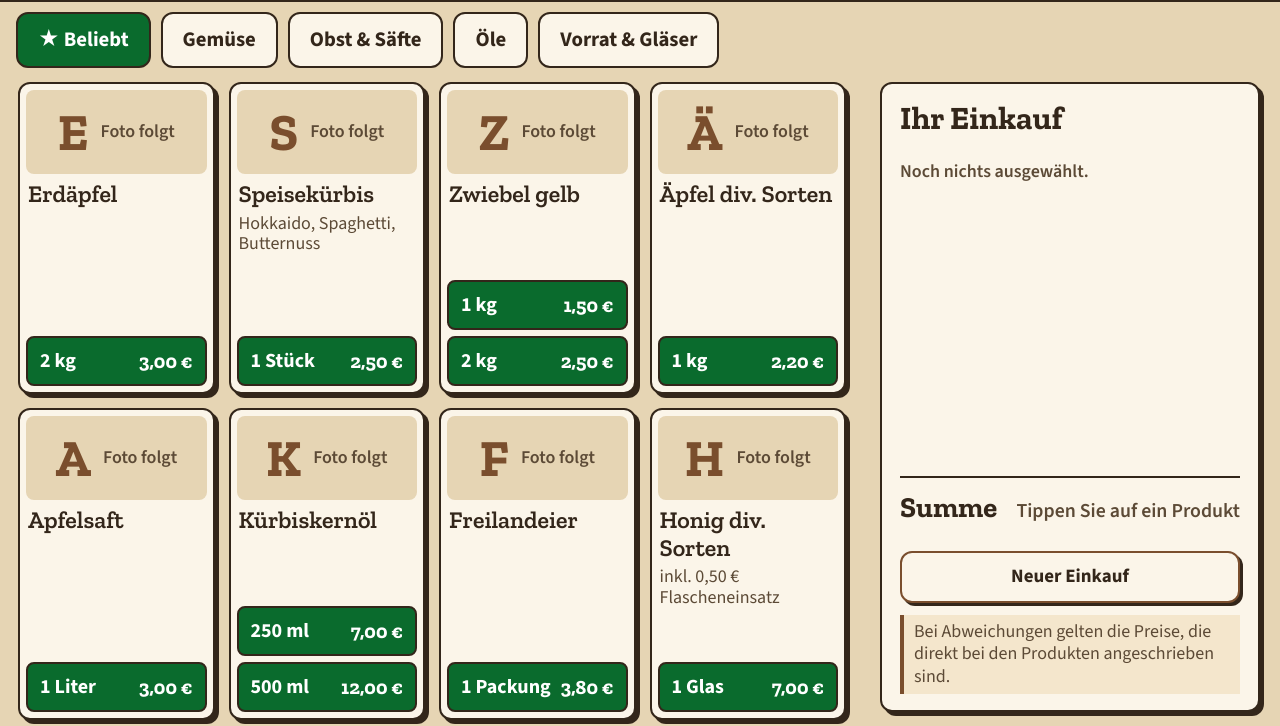
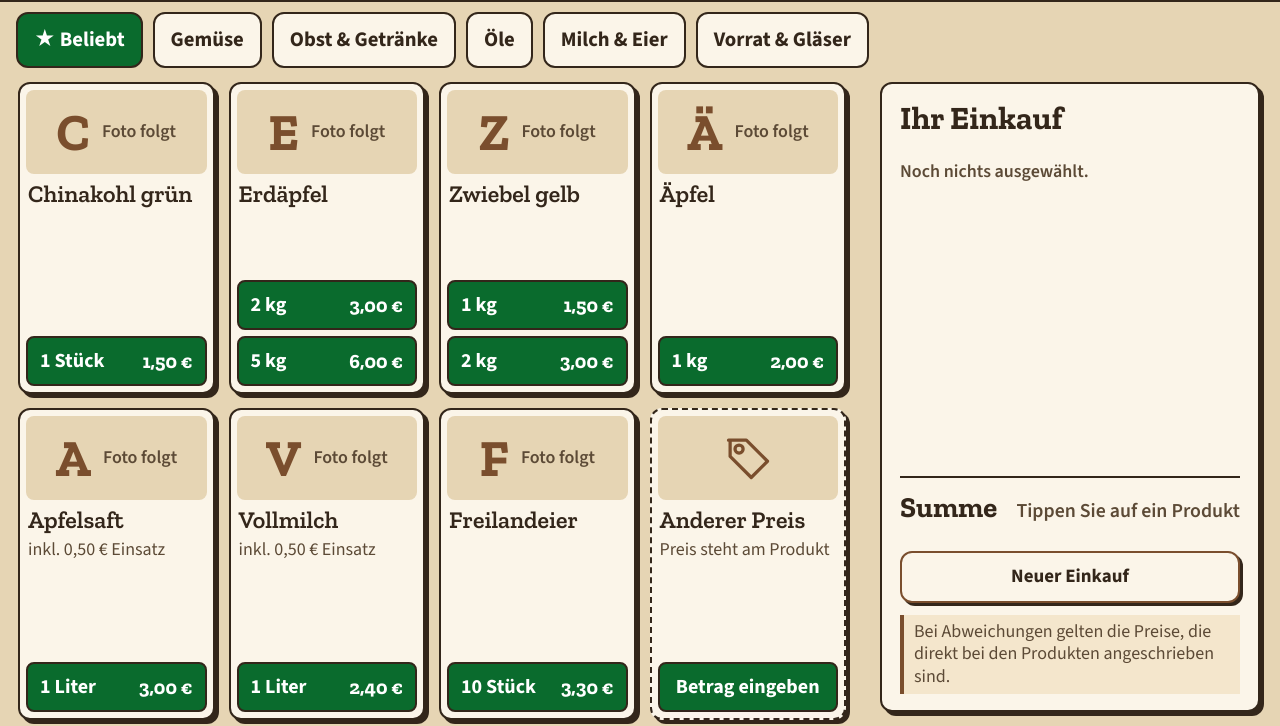
Before and after one commit to Bachiii03/einkaufshelfer, a plain HTML site: page index.html in a window 1280 px wide. Shown: the part 74-800 px from the top of the page. Drawn offline with Linux system fonts and the light colour scheme.

Commit message:
Neue Produktliste, Reiter "Milch & Eier", variable Preise
- products.json: komplette neue Liste (25 Produkte, 2 nicht verfügbar)
- Reiter: "Obst & Säfte" heißt jetzt "Obst & Getränke", neu "Milch & Eier";
  Reiter etwas schmaler, damit alle 6 in eine Zeile passen
- "preis_variabel": true (z. B. Speisekürbis): Kachel zeigt
  "Preis steht am Produkt" und "Preis eingeben"; Ziffernfeld öffnet mit
  dem Produktnamen, jede Eingabe wird eine eigene Zeile
- PROJEKT-BRIEF.md: Preistabelle durch die neue Liste ersetzt
- Service Worker v7

Co-Authored-By: Claude Opus 5.5 <noreply@anthropic.com>

```diff
--- a/app.js
+++ b/app.js
@@ -66,6 +66,7 @@ async function ladeProdukte() {
         beliebt: p.beliebt === true,
         info: p.info || "",
         foto: p.foto || "",
+        variabel: p.preis_variabel === true,   // Preis steht am Produkt → Ziffernfeld
         groessen: (p.groessen || [])
           .filter((g) => g && typeof g.preis === "number" && g.preis > 0)
           .map((g) => ({
@@ -74,7 +75,7 @@ async function ladeProdukte() {
             cent: Math.round(g.preis * 100),
           })),
       }))
-      .filter((p) => p.groessen.length > 0);
+      .filter((p) => p.variabel || p.groessen.length > 0);
     el.ladefehler.hidden = true;
     zeichneKacheln();
   } catch (fehler) {
@@ -111,8 +112,17 @@ function zeichneKacheln() {
     kachel.append(fotoStreifen(p), neu("h3", "name", p.name));
     if (p.info) kachel.append(neu("p", "info", p.info));
 
-    // Ein grüner Knopf pro Größe
     const groessen = neu("div", "groessen");
+    if (p.variabel) {
+      // Variabler Preis: ein Knopf "Preis eingeben" → Ziffernfeld mit dem Namen schon ausgefüllt
+      kachel.append(neu("p", "info", "Preis steht am Produkt"));
+      const knopf = neu("button", "groesse groesse-mitte", "Preis eingeben");
+      knopf.type = "button";
+      knopf.setAttribute("aria-label", `${p.name}: Preis eingeben`);
+      knopf.addEventListener("click", () => oeffneTastatur(p.name));
+      groessen.append(knopf);
+    }
+    // Sonst: ein grüner Knopf pro Größe
     p.groessen.forEach((g) => {
       const knopf = neu("button", "groesse");
       knopf.type = "button";
@@ -160,7 +170,7 @@ function andersKachel() {
     '<svg class="etikett" viewBox="0 0 64 64" aria-hidden="true"><path d="M8 10h22l26 26-20 20L10 30V10z" fill="none" stroke="currentColor" stroke-width="4" stroke-linejoin="round"/><circle cx="21" cy="21" r="5" fill="none" stroke="currentColor" stroke-width="4"/></svg>';
   const knopf = neu("button", "groesse groesse-mitte", "Betrag eingeben");
   knopf.type = "button";
-  knopf.addEventListener("click", oeffneTastatur);
+  knopf.addEventListener("click", () => oeffneTastatur(""));
   const groessen = neu("div", "groessen");
   groessen.append(knopf);
   kachel.append(streifen, neu("h3", "name", "Anderer Preis"), neu("p", "info", "Preis steht am Produkt"), groessen);
@@ -247,9 +257,14 @@ function rundKnopf(text, label, aktion) {
 }
 
 // ===== Ziffernfeld "Anderer Preis" =====
-function oeffneTastatur() {
+// produktName: bei Produkten mit variablem Preis (z. B. "Speisekürbis") schon ausgefüllt,
+// bei der Kachel "Anderer Preis" leer.
+let tastaturProdukt = "";
+function oeffneTastatur(produktName = "") {
+  tastaturProdukt = produktName;
   eingabe = "";
-  el.name.value = "";
+  el.name.value = produktName;
+  $("tastatur-titel").textContent = produktName || "Anderer Preis";
   zeigeFehler("");
   zeichneAnzeige();
   el.tastatur.hidden = false;
@@ -320,10 +335,10 @@ function andersHinzufuegen() {
   const name = el.name.value.trim();
   andersZaehler++;
   warenkorb.push({
-    schluessel: "anders-" + andersZaehler,
-    produkt: "",
-    name: name || "Anderer Preis",
-    detail: name ? `Anderer Preis · ${euro(cent)}` : "",
+    schluessel: "anders-" + andersZaehler,       // jede Eingabe ist eine eigene Zeile
+    produkt: tastaturProdukt,                    // damit das Abzeichen auf "Speisekürbis" zählt
+    name: name || tastaturProdukt || "Anderer Preis",
+    detail: tastaturProdukt ? `Preis am Produkt · ${euro(cent)}` : name ? `Anderer Preis · ${euro(cent)}` : "",
     cent,
     menge: 1,
     anders: true,
--- a/index.html
+++ b/index.html
@@ -27,8 +27,9 @@
   <nav class="tabs" role="tablist" aria-label="Kategorien">
     <button type="button" class="tab" role="tab" data-tab="beliebt" aria-selected="true">★ Beliebt</button>
     <button type="button" class="tab" role="tab" data-tab="Gemüse" aria-selected="false">Gemüse</button>
-    <button type="button" class="tab" role="tab" data-tab="Obst &amp; Säfte" aria-selected="false">Obst &amp; Säfte</button>
+    <button type="button" class="tab" role="tab" data-tab="Obst &amp; Getränke" aria-selected="false">Obst &amp; Getränke</button>
     <button type="button" class="tab" role="tab" data-tab="Öle" aria-selected="false">Öle</button>
+    <button type="button" class="tab" role="tab" data-tab="Milch &amp; Eier" aria-selected="false">Milch &amp; Eier</button>
     <button type="button" class="tab" role="tab" data-tab="Vorrat &amp; Gläser" aria-selected="false">Vorrat &amp; Gläser</button>
   </nav>
 
--- a/products.json
+++ b/products.json
@@ -1,45 +1,64 @@
 {
   "produkte": [
+    { "name": "Chinakohl grün", "kategorie": "Gemüse", "beliebt": true, "verfuegbar": true,
+      "groessen": [ { "einheit": "1 Stück", "preis": 1.50 } ] },
     { "name": "Chinakohl violett", "kategorie": "Gemüse", "beliebt": false, "verfuegbar": true,
-      "groessen": [ { "einheit": "1 Stück", "preis": 2.50 } ] },
-    { "name": "Chinakohl grün", "kategorie": "Gemüse", "beliebt": false, "verfuegbar": true,
       "groessen": [ { "einheit": "1 Stück", "preis": 2.00 } ] },
+    { "name": "Pak Choi", "kategorie": "Gemüse", "beliebt": false, "verfuegbar": true,
+      "groessen": [ { "einheit": "1 Stück", "preis": 1.80 } ] },
     { "name": "Erdäpfel", "kategorie": "Gemüse", "beliebt": true, "verfuegbar": true,
-      "groessen": [ { "einheit": "2 kg", "preis": 3.00 } ] },
+      "groessen": [ { "einheit": "2 kg", "preis": 3.00 }, { "einheit": "5 kg", "preis": 6.00 } ] },
     { "name": "Knoblauch", "kategorie": "Gemüse", "beliebt": false, "verfuegbar": true,
-      "groessen": [ { "einheit": "250 g", "preis": 3.00 } ] },
-    { "name": "Speisekürbis", "kategorie": "Gemüse", "beliebt": true, "verfuegbar": true,
-      "info": "Hokkaido, Spaghetti, Butternuss",
-      "groessen": [ { "einheit": "1 Stück", "preis": 2.50 } ] },
-    { "name": "Süßkartoffeln", "kategorie": "Gemüse", "beliebt": false, "verfuegbar": true,
+      "groessen": [ { "einheit": "250 g", "preis": 2.50 } ] },
+    { "name": "Zwiebel gelb", "kategorie": "Gemüse", "beliebt": true, "verfuegbar": true,
+      "groessen": [ { "einheit": "1 kg", "preis": 1.50 }, { "einheit": "2 kg", "preis": 3.00 } ] },
+    { "name": "Zwiebel rot", "kategorie": "Gemüse", "beliebt": false, "verfuegbar": true,
+      "groessen": [ { "einheit": "1 kg", "preis": 1.50 } ] },
+    { "name": "Speisekürbis", "kategorie": "Gemüse", "beliebt": false, "verfuegbar": true,
+      "preis_variabel": true, "groessen": [] },
+    { "name": "Süßkartoffeln", "kategorie": "Gemüse", "beliebt": false, "verfuegbar": false,
       "groessen": [ { "einheit": "1 kg", "preis": 4.00 } ] },
-    { "name": "Zwiebel gelb", "kategorie": "Gemüse", "beliebt": true, "verfuegbar": true,
-      "groessen": [ { "einheit": "1 kg", "preis": 1.50 }, { "einheit": "2 kg", "preis": 2.50 } ] },
-    { "name": "Zwiebel rot", "kategorie": "Gemüse", "beliebt": false, "verfuegbar": true,
+
+    { "name": "Äpfel", "kategorie": "Obst & Getränke", "beliebt": true, "verfuegbar": true,
       "groessen": [ { "einheit": "1 kg", "preis": 2.00 } ] },
+    { "name": "Apfelsaft", "kategorie": "Obst & Getränke", "beliebt": true, "verfuegbar": true,
+      "info": "inkl. 0,50 € Einsatz",
+      "groessen": [ { "einheit": "1 Liter", "preis": 3.00 } ] },
+    { "name": "Traubensaft weiß oder rot", "kategorie": "Obst & Getränke", "beliebt": false, "verfuegbar": true,
+      "info": "inkl. 0,50 € Einsatz",
+      "groessen": [ { "einheit": "1 Liter", "preis": 3.50 } ] },
+    { "name": "Gespritzter Apfel oder Marille", "kategorie": "Obst & Getränke", "beliebt": false, "verfuegbar": true,
+      "groessen": [ { "einheit": "0,33 l", "preis": 2.50 } ] },
 
-    { "name": "Äpfel div. Sorten", "kategorie": "Obst & Säfte", "beliebt": true, "verfuegbar": true,
-      "groessen": [ { "einheit": "1 kg", "preis": 2.20 } ] },
-    { "name": "Apfelsaft", "kategorie": "Obst & Säfte", "beliebt": true, "verfuegbar": true,
-      "groessen": [ { "einheit": "1 Liter", "preis": 3.00 } ] },
-    { "name": "Traubensaft", "kategorie": "Obst & Säfte", "beliebt": false, "verfuegbar": true,
-      "groessen": [ { "einheit": "1 Liter", "preis": 4.00 } ] },
+    { "name": "Kürbiskernöl", "kategorie": "Öle", "beliebt": false, "verfuegbar": true,
+      "groessen": [ { "einheit": "250 ml", "preis": 6.50 }, { "einheit": "500 ml", "preis": 10.00 } ] },
+    { "name": "Leinöl", "kategorie": "Öle", "beliebt": false, "verfuegbar": true,
+      "groessen": [ { "einheit": "250 ml", "preis": 6.50 } ] },
+    { "name": "Rapsöl", "kategorie": "Öle", "beliebt": false, "verfuegbar": true,
+      "groessen": [ { "einheit": "500 ml", "preis": 4.20 }, { "einheit": "1 Liter", "preis": 6.50 } ] },
 
-    { "name": "Kürbiskernöl", "kategorie": "Öle", "beliebt": true, "verfuegbar": true,
-      "groessen": [ { "einheit": "250 ml", "preis": 7.00 }, { "einheit": "500 ml", "preis": 12.00 } ] },
-    { "name": "Leinöl", "kategorie": "Öle", "beliebt": false, "verfuegbar": true,
-      "groessen": [ { "einheit": "250 ml", "preis": 6.00 } ] },
-    { "name": "Rapsöl", "kategorie": "Öle", "beliebt": false, "verfuegbar": true,
-      "groessen": [ { "einheit": "500 ml", "preis": 4.90 }, { "einheit": "1000 ml", "preis": 7.00 } ] },
+    { "name": "Vollmilch", "kategorie": "Milch & Eier", "beliebt": true, "verfuegbar": true,
+      "info": "inkl. 0,50 € Einsatz",
+      "groessen": [ { "einheit": "1 Liter", "preis": 2.40 } ] },
+    { "name": "Naturjoghurt", "kategorie": "Milch & Eier", "beliebt": false, "verfuegbar": true,
+      "groessen": [ { "einheit": "250 ml", "preis": 1.20 } ] },
+    { "name": "Fruchtjoghurt", "kategorie": "Milch & Eier", "beliebt": false, "verfuegbar": true,
+      "groessen": [ { "einheit": "250 ml", "preis": 1.50 } ] },
+    { "name": "Topfen", "kategorie": "Milch & Eier", "beliebt": false, "verfuegbar": true,
+      "groessen": [ { "einheit": "250 g", "preis": 2.20 } ] },
+    { "name": "Freilandeier", "kategorie": "Milch & Eier", "beliebt": true, "verfuegbar": true,
+      "groessen": [ { "einheit": "10 Stück", "preis": 3.30 } ] },
 
-    { "name": "Freilandeier", "kategorie": "Vorrat & Gläser", "beliebt": true, "verfuegbar": true,
-      "groessen": [ { "einheit": "1 Packung", "preis": 3.80 } ] },
-    { "name": "Honig div. Sorten", "kategorie": "Vorrat & Gläser", "beliebt": true, "verfuegbar": true,
-      "info": "inkl. 0,50 € Flascheneinsatz",
-      "groessen": [ { "einheit": "1 Glas", "preis": 7.00 } ] },
-    { "name": "Knoblauchpaste", "kategorie": "Vorrat & Gläser", "beliebt": false, "verfuegbar": true,
-      "groessen": [ { "einheit": "1 Glas", "preis": 6.00 } ] },
+    { "name": "Honig", "kategorie": "Vorrat & Gläser", "beliebt": false, "verfuegbar": true,
+      "info": "inkl. 0,50 € Einsatz",
+      "groessen": [ { "einheit": "500 g", "preis": 6.50 } ] },
+    { "name": "Eingelegtes", "kategorie": "Vorrat & Gläser", "beliebt": false, "verfuegbar": true,
+      "info": "Pfefferoni, Essiggurkerl, Rote Rüben, Puszta-Salat",
+      "groessen": [ { "einheit": "1 Glas", "preis": 3.50 } ] },
     { "name": "Müsli", "kategorie": "Vorrat & Gläser", "beliebt": false, "verfuegbar": true,
-      "groessen": [ { "einheit": "750 g", "preis": 10.50 } ] }
+      "info": "verschiedene Sorten",
+      "groessen": [ { "einheit": "750 g", "preis": 9.50 } ] },
+    { "name": "Knoblauchpaste", "kategorie": "Vorrat & Gläser", "beliebt": false, "verfuegbar": false,
+      "groessen": [ { "einheit": "1 Glas", "preis": 6.00 } ] }
   ]
 }
--- a/style.css
+++ b/style.css
@@ -140,7 +140,7 @@ button:focus-visible, input:focus-visible {
 .tab {
   flex: none;
   height: 56px;
-  padding: 0 20px;
+  padding: 0 16px;
   border: var(--rand);
   border-radius: var(--rundung);
   background: var(--papier);
--- a/sw.js
+++ b/sw.js
@@ -2,7 +2,7 @@
 // Strategie: zuerst aus dem Internet laden (max. 3 Sekunden warten),
 // sonst die gespeicherte Kopie verwenden. Jede erfolgreiche Antwort wird gespeichert.
 
-const CACHE = "einkaufshelfer-v6";
+const CACHE = "einkaufshelfer-v7";
 const DATEIEN = [
   "./",
   "index.html",
```
